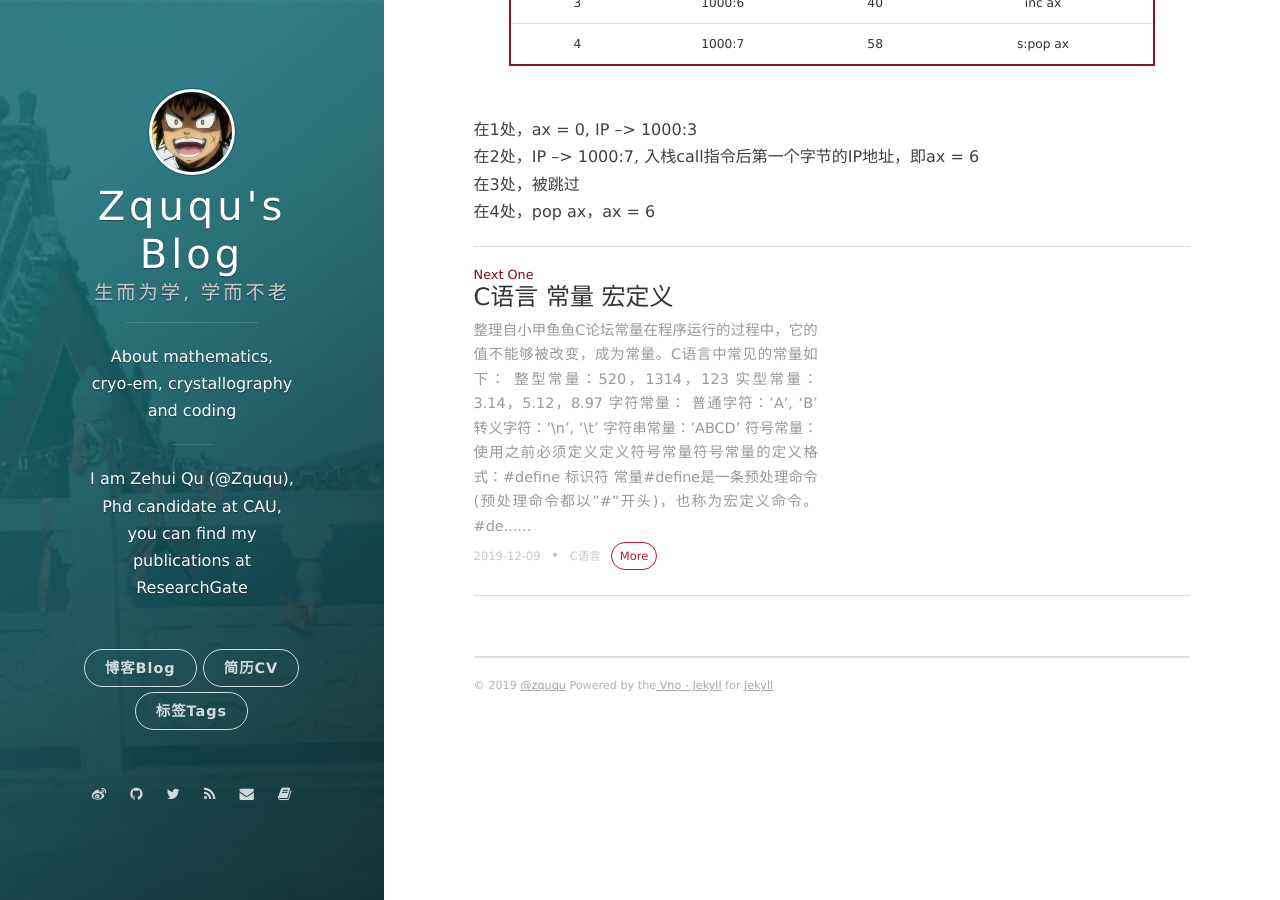
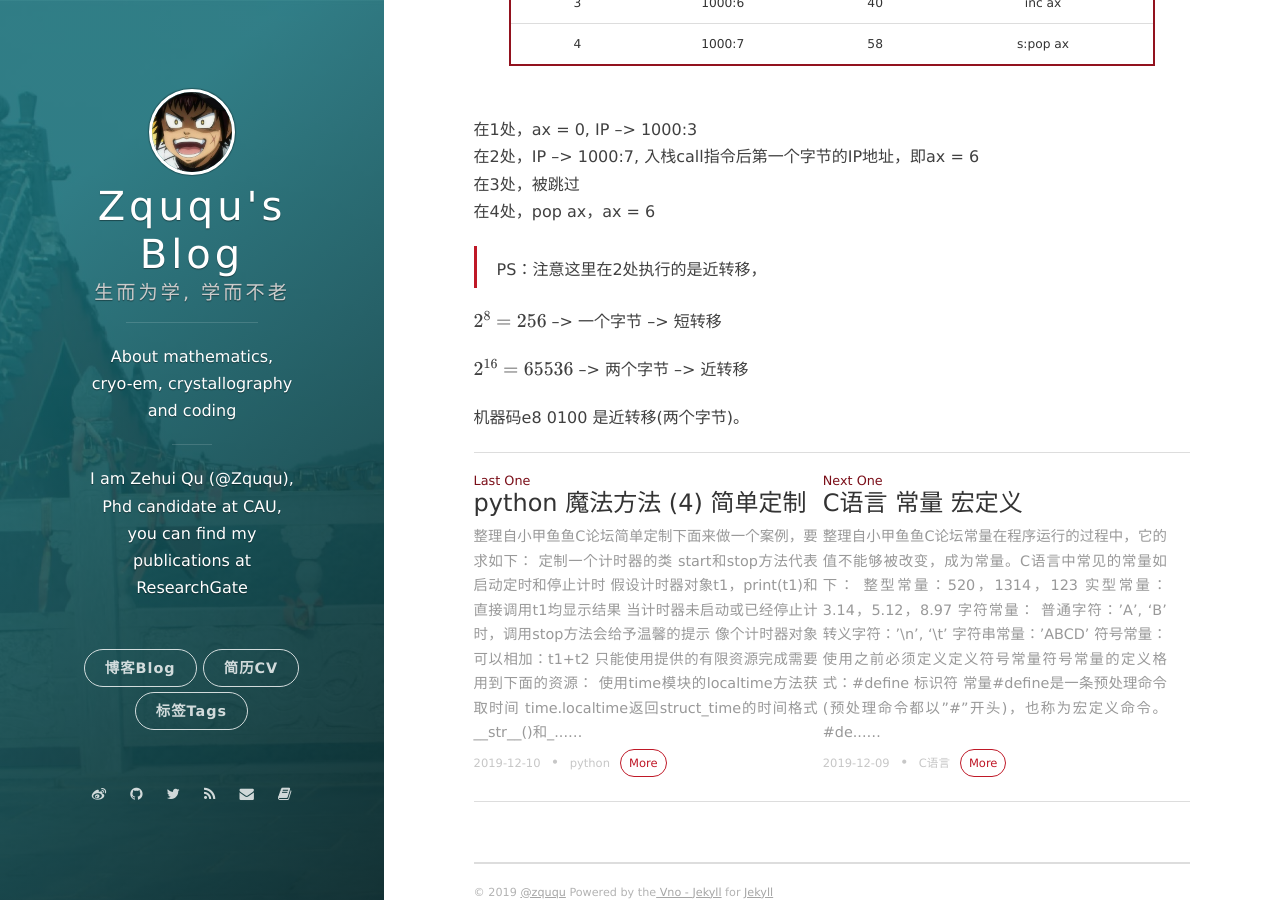
Before and after one commit to onevcat/vno-jekyll, a Jekyll site: the page built from _posts/2019-12-10-assembly-language-41.markdown, in a window 1280 px wide and 900 px high, scrolled down 9641 px. Built offline with Jekyll 4.4.1, drawn with Linux system fonts in a browser that asks for light colours; nearby versions of some CDN libraries; formulas are drawn with MathJax 3; comment, search, counter and statistics services are not loaded; some of the changed text lies outside the part shown.

Commit message:
new post

```diff
--- a/_posts/2019-12-10-assembly-language-41.markdown
+++ b/_posts/2019-12-10-assembly-language-41.markdown
@@ -119,7 +119,7 @@ CPU执行call指令时，进行两步操作：
 
 call指令不能实现短转移，除此之外，call指令的实现转移方法与jmp指令的原理相同。
 
-### 10.3
+### 10.3 依据位移进行转移的call指令
 
 call 标号(将当前的IP压栈后，转到标号处执行指令)
 
@@ -195,3 +195,11 @@ jmp near ptr 标号
 在2处，IP --> 1000:7, 入栈call指令后第一个字节的IP地址，即ax = 6<br>
 在3处，被跳过<br>
 在4处，pop ax，ax = 6
+
+> PS：注意这里在2处执行的是近转移，
+
+$ 2^8 = 256 $ --> 一个字节 --> 短转移
+
+$ 2^{16} = 65536 $ --> 两个字节 --> 近转移
+
+机器码e8 0100 是近转移(两个字节)。
--- /dev/null
+++ b/_posts/2019-12-10-python-magic-method-4.markdown
@@ -0,0 +1,26 @@
+---
+layout: post
+title: python 魔法方法 (4) 简单定制
+date: 2019-12-10 22:24:24.000000000 +09:00
+tags: python
+---
+
+整理自小甲鱼[鱼C论坛](https://fishc.com.cn/)
+
+### 简单定制
+
+下面来做一个案例，要求如下：
+
+1. 定制一个计时器的类
+2. start和stop方法代表启动定时和停止计时
+3. 假设计时器对象t1，print(t1)和直接调用t1均显示结果
+4. 当计时器未启动或已经停止计时，调用stop方法会给予温馨的提示
+5. 像个计时器对象可以相加：t1+t2
+6. 只能使用提供的有限资源完成
+
+需要用到下面的资源：
+
+1. 使用time模块的localtime方法获取时间
+2. time.localtime返回struct\_time的时间格式
+3. \_\_str\_\_()和\_\_repr\_\_()魔法方法
+4. 其中，\_\_str\_\_()和\_\_repr\_\_()魔法方法的用法如下：
```
Also changed, not shown: _posts/2019-12-11-assembly-language-42.markdown (added, +191 -0 lines).
